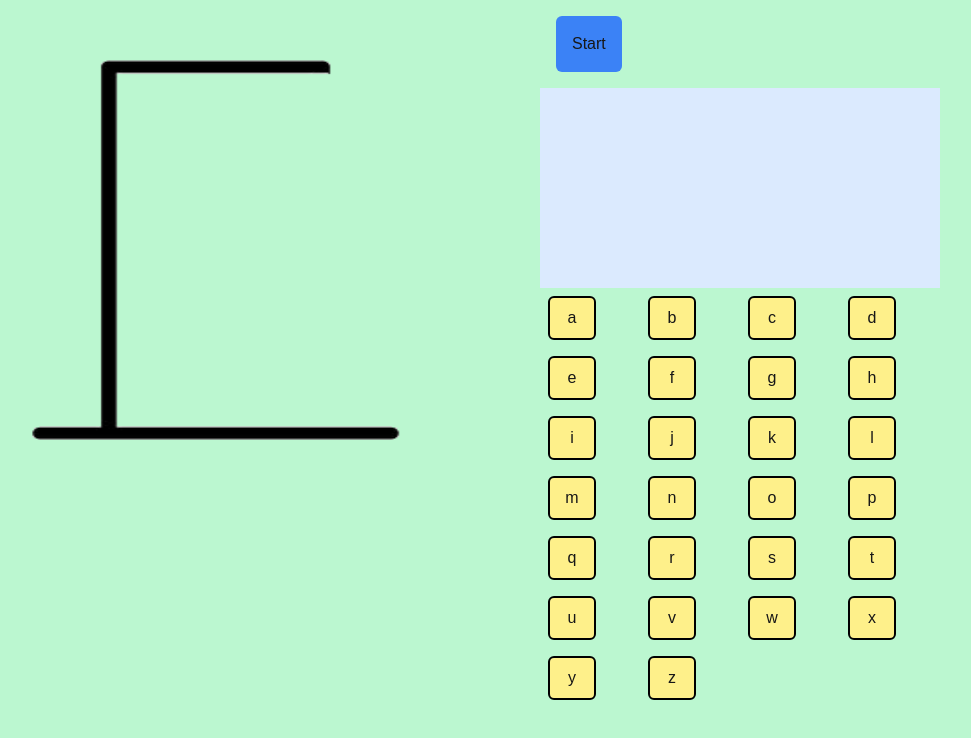
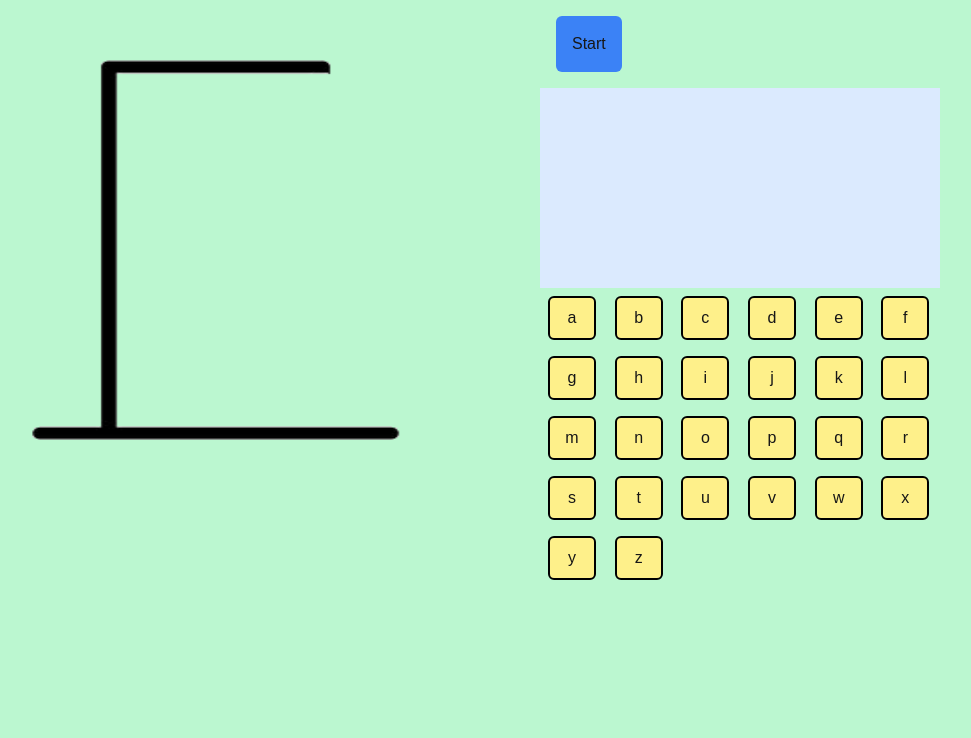
Before and after one commit to nbouffard/hangman, a Next.js app: page /hangman in a window 1280 px wide. Shown: the top 738 px of the page, without its empty margins (100-1071 px from the left). Built offline with nearby package versions, Linux system fonts and the light colour scheme.

Commit message:
add grid to letters

```diff
--- a/src/app/hangman/page.jsx
+++ b/src/app/hangman/page.jsx
@@ -71,7 +71,7 @@ export default function Page() {
           <div className="w-[400px] h-[200px] flex justify-center items-center bg-blue-100">
             <DisplayGuessWord guessedWord={guessedWord}/>
           </div>
-          <div className="grid grid-cols-4">
+          <div className="grid grid-cols-6">
             <LetterKey dispatch={dispatch}/>
           </div>
         </div>
```
